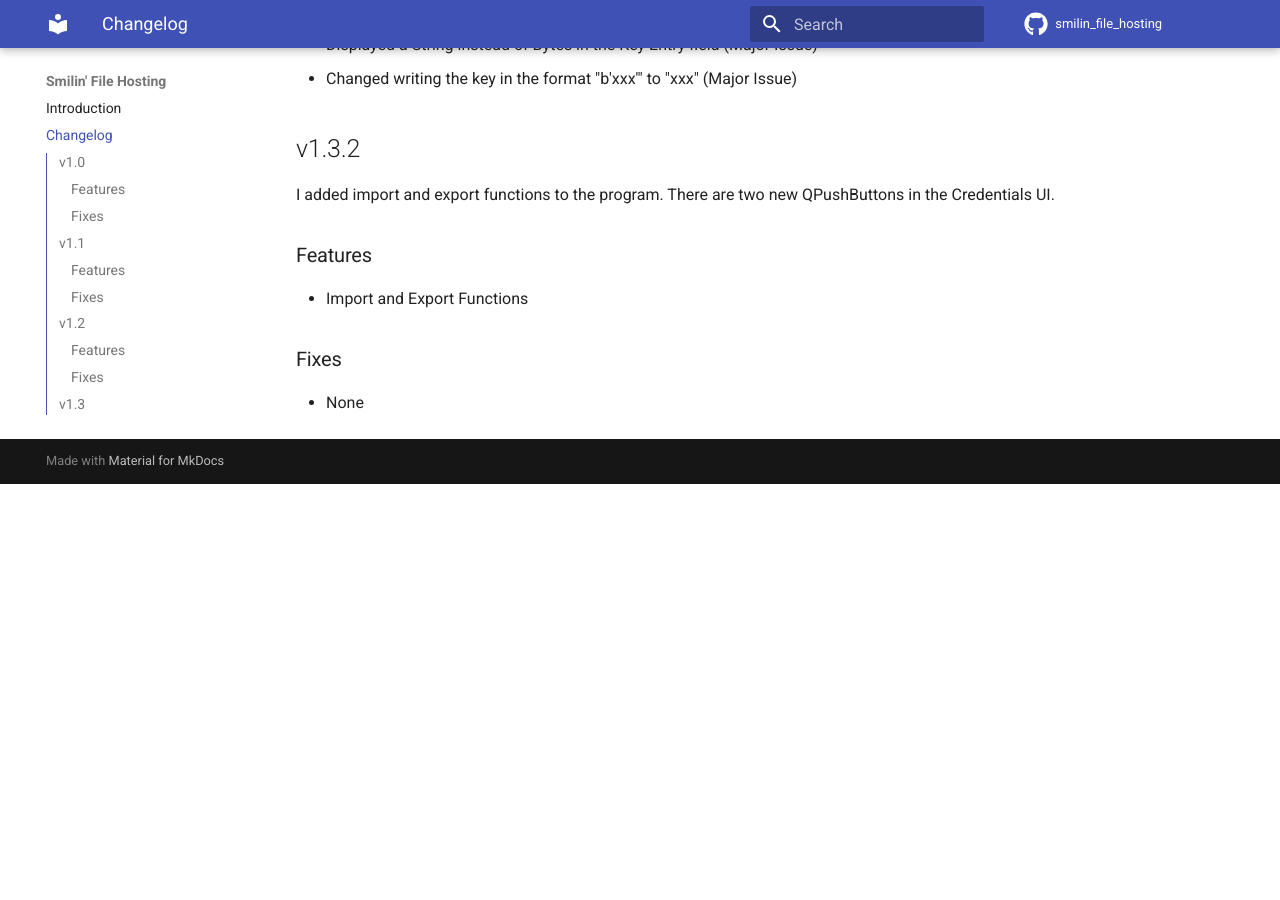
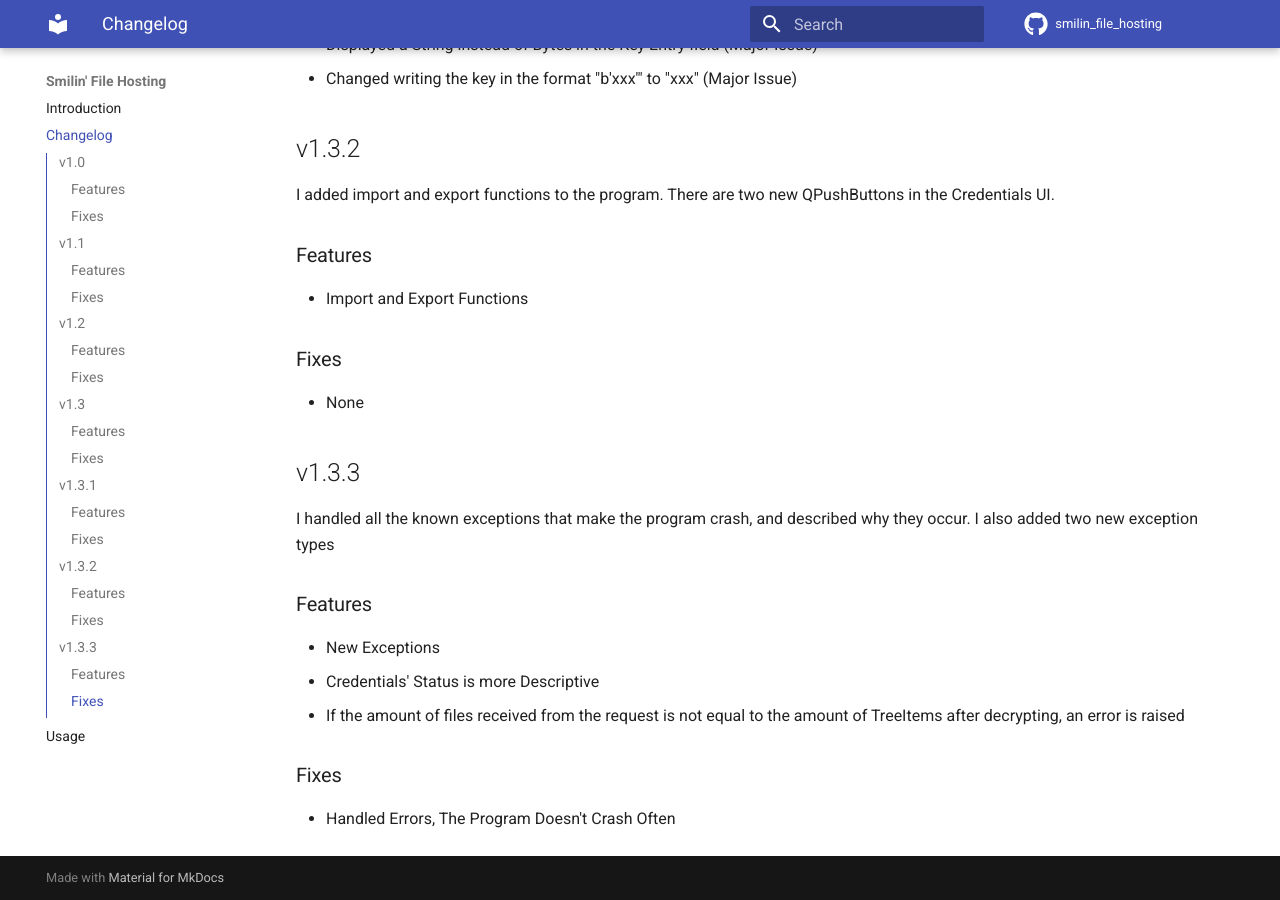
Before and after one commit to Smilin-Dominator/smilin_file_hosting, an MkDocs documentation site: the page built from docs/changelog.md, in a window 1280 px wide and 900 px high, scrolled down 2403 px. Built offline with MkDocs 1.6.1 and Material for MkDocs 9.7.7, drawn with Linux system fonts in a browser that asks for light colours; comment, search, counter and statistics services are not loaded; before the commit the page ends 2887 px from its top, so only the background shows below that.

Commit message:
docs: Changelog update

```diff
--- a/docs/changelog.md
+++ b/docs/changelog.md
@@ -82,3 +82,16 @@ I added import and export functions to the program. There are two new QPushButto
 
 ### Fixes
 - None
+
+
+## v1.3.3
+I handled all the known exceptions that make the program crash, and described why they occur. I also added
+two new exception types
+
+### Features
+- New Exceptions
+- Credentials' Status is more Descriptive
+- If the amount of files received from the request is not equal to the amount of TreeItems after decrypting, an error is raised
+
+### Fixes
+- Handled Errors, The Program Doesn't Crash Often
```
